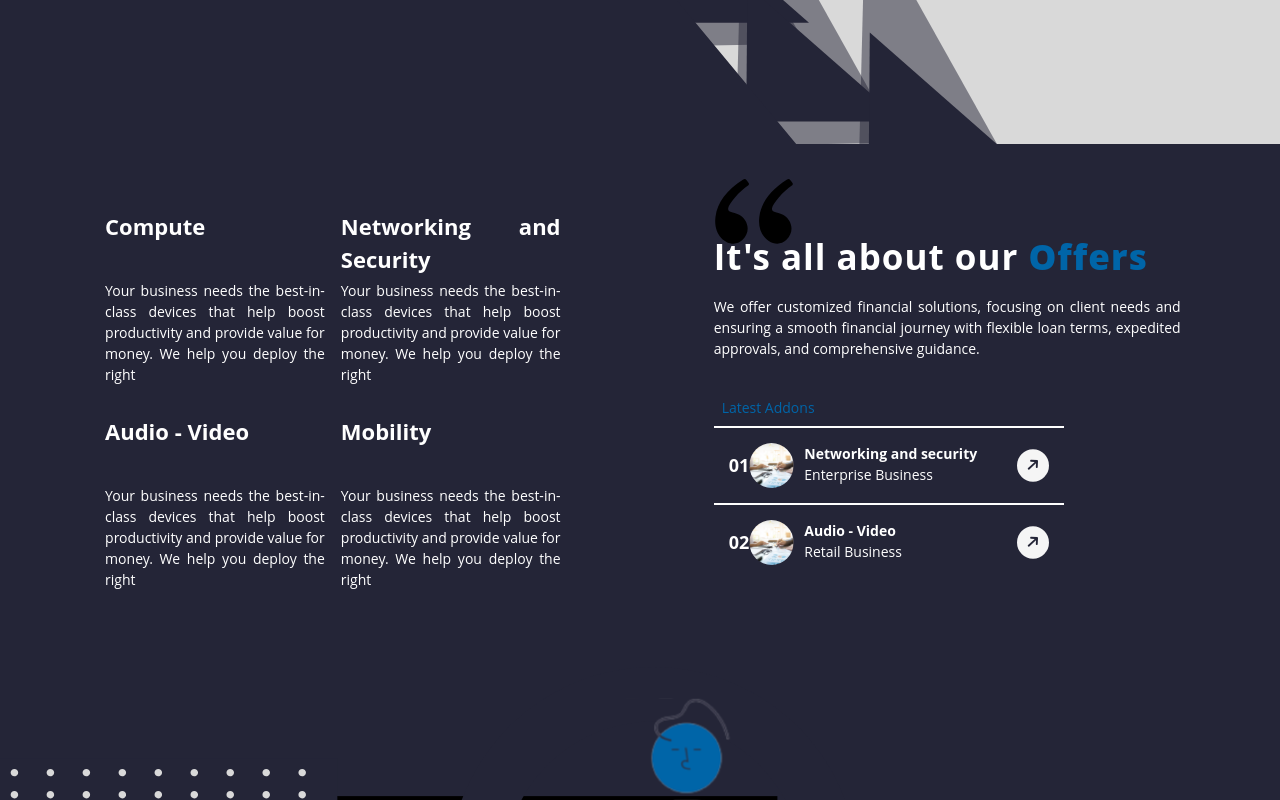
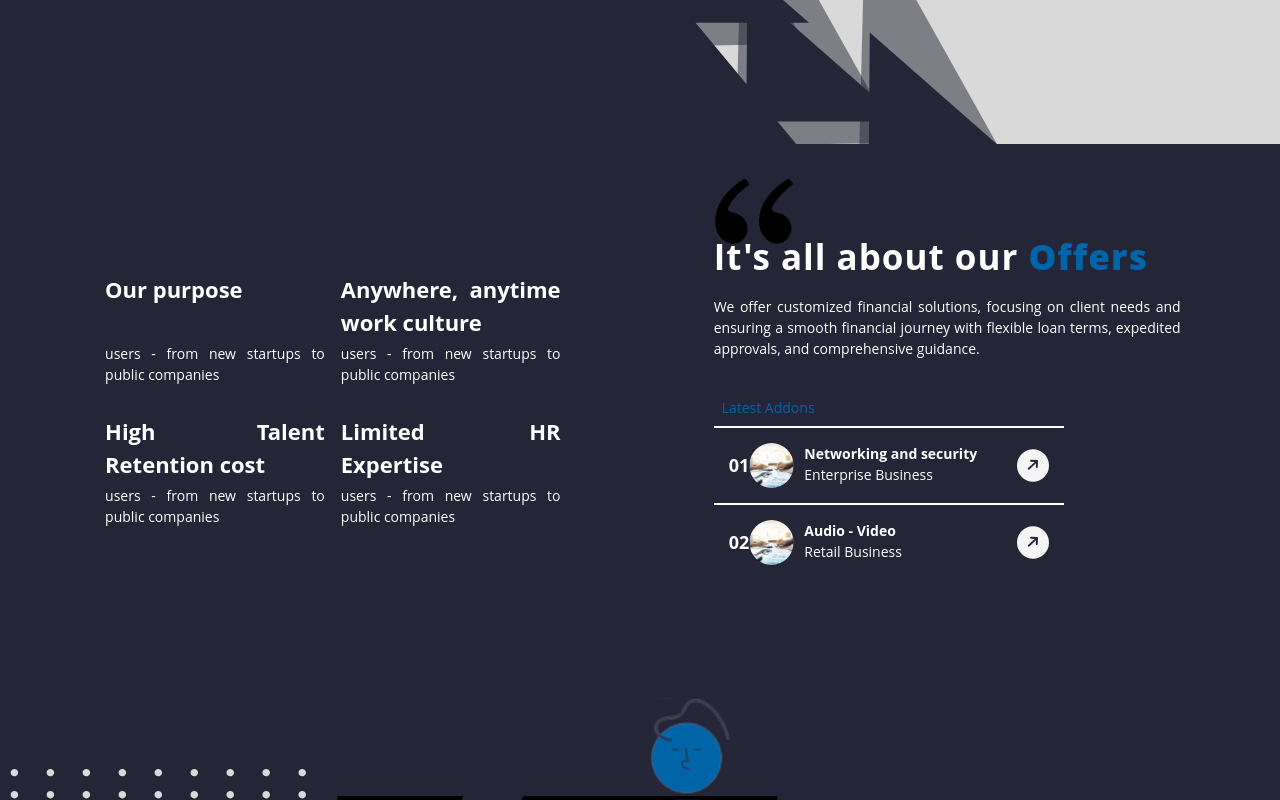
Before and after one commit to pranusys/3cube, a React (Create React App) app: page /retail-business in a window 1280 px wide. Shown: the part 656-1456 px from the top of the page. Built offline with nearby package versions, Linux system fonts and the light colour scheme.

Commit message:
added stats

```diff
--- a/src/components/enterprise/stats/Stats.jsx
+++ b/src/components/enterprise/stats/Stats.jsx
@@ -25,23 +25,23 @@ const Stats = () => {
     const leftStats = [
         {
             count : 1,
-            header : 'Compute',
-            desc : 'Your business needs the best-in-class devices that help boost productivity and provide value for money. We help you deploy the right'
+            header : 'Our purpose',
+            desc : 'users - from new startups to public companies'
         },
         {
             count : 2,
-            header : 'Networking and Security',
-            desc: 'Your business needs the best-in-class devices that help boost productivity and provide value for money. We help you deploy the right'
+            header : 'Anywhere, anytime work culture',
+            desc: 'users - from new startups to public companies'
         },
         {
             count : 3,
-            header : 'Audio - Video',
-            desc : 'Your business needs the best-in-class devices that help boost productivity and provide value for money. We help you deploy the right'
+            header : 'High Talent Retention cost',
+            desc : 'users - from new startups to public companies'
         },
         {
             count : 4,
-            header : 'Mobility',
-            desc : 'Your business needs the best-in-class devices that help boost productivity and provide value for money. We help you deploy the right'
+            header : 'Limited HR Expertise',
+            desc : 'users - from new startups to public companies'
         },
     ];
 
--- a/src/components/retail/stats/Stats.jsx
+++ b/src/components/retail/stats/Stats.jsx
@@ -25,23 +25,23 @@ const Stats = () => {
     const leftStats = [
         {
             count : 1,
-            header : 'Compute',
-            desc : 'Your business needs the best-in-class devices that help boost productivity and provide value for money. We help you deploy the right'
+            header : 'Our purpose',
+            desc : 'users - from new startups to public companies'
         },
         {
             count : 2,
-            header : 'Networking and Security',
-            desc: 'Your business needs the best-in-class devices that help boost productivity and provide value for money. We help you deploy the right'
+            header : 'Anywhere, anytime work culture',
+            desc: 'users - from new startups to public companies'
         },
         {
             count : 3,
-            header : 'Audio - Video',
-            desc : 'Your business needs the best-in-class devices that help boost productivity and provide value for money. We help you deploy the right'
+            header : 'High Talent Retention cost',
+            desc : 'users - from new startups to public companies'
         },
         {
             count : 4,
-            header : 'Mobility',
-            desc : 'Your business needs the best-in-class devices that help boost productivity and provide value for money. We help you deploy the right'
+            header : 'Limited HR Expertise',
+            desc : 'users - from new startups to public companies'
         },
     ];
 
```
